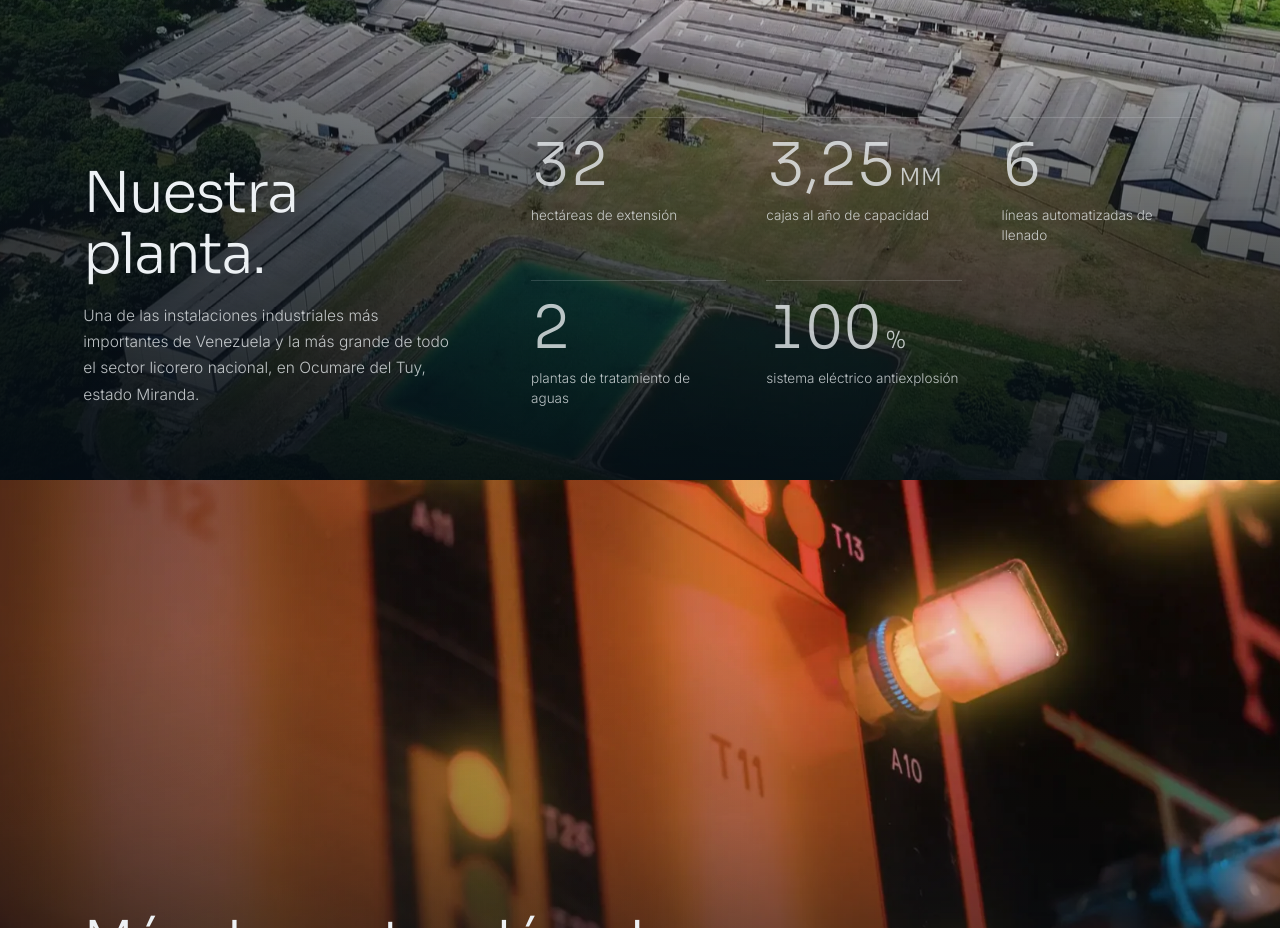
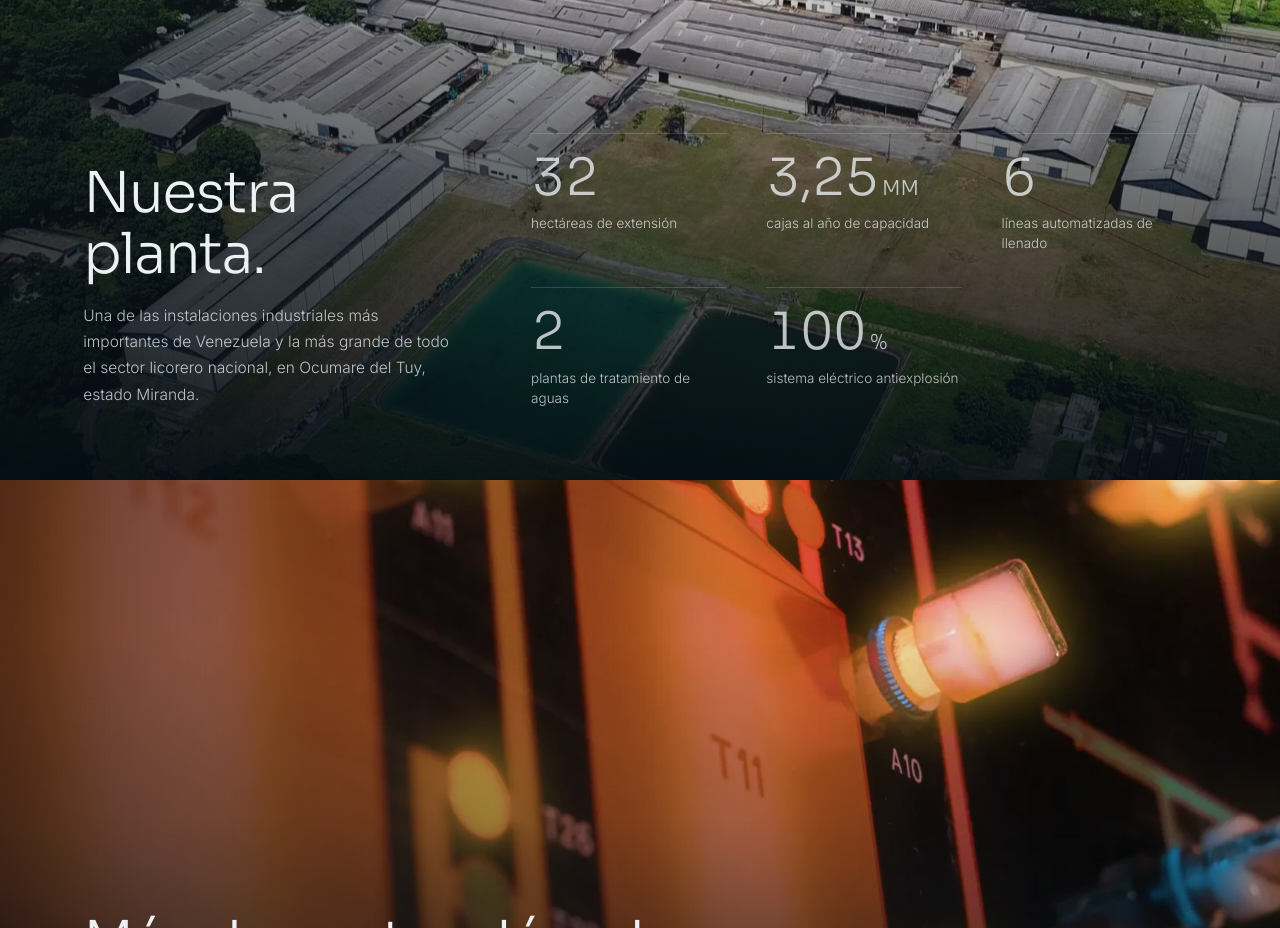
Before and after one commit to Gonh97/Cilcca, a React (Vite) app: page /presentacion in a window 1280 px wide. Shown: the part 1120-2048 px from the top of the page. Built offline with nearby package versions, Linux system fonts and the light colour scheme; a web font is replaced by a local one.

Commit message:
Cifras de la planta a un tamaño intermedio para que el texto quede sobre la parte oscura
Co-Authored-By: Claude Opus 5.5 <noreply@anthropic.com>

```diff
--- a/src/styles/presentacion.css
+++ b/src/styles/presentacion.css
@@ -291,7 +291,7 @@ html.p-html { scroll-behavior: auto; background: #070C12; }
 .p .p-cifras .cue { flex: 0 1 760px; max-width: none; }
 .p .p-cifras .p-datos { grid-template-columns: repeat(3, minmax(0, 1fr)); justify-content: stretch; gap: 34px 40px; border-top: 0; }
 .p .p-cifras .p-datos .dato, .p .p-cifras .p-datos .dato:first-child { padding: 18px 0 0; border-left: 0; border-top: 1px solid var(--linea); }
-.p .p-cifras .p-datos b { font-size: clamp(50px, 4.6vw, 78px); font-weight: 300; }
+.p .p-cifras .p-datos b { font-size: clamp(44px, 4vw, 68px); font-weight: 300; }
 .p .p-cifras .p-datos small { font-size: .4em; }
 
 }
@@ -466,7 +466,7 @@ html.p-html { scroll-behavior: auto; background: #070C12; }
   .p .p-cifras .p-datos { grid-template-columns: 1fr 1fr; gap: 0 18px; border-top: 0; }
   .p .p-cifras .p-datos .dato, .p .p-cifras .p-datos .dato:first-child { padding: 12px 0 10px; gap: 4px; border-left: 0; border-top: 1px solid var(--linea); }
   .p .p-cifras .p-datos .dato:last-child { grid-column: 1 / -1; }
-  .p .p-cifras .p-datos b { font-size: 46px; font-weight: 300; }
+  .p .p-cifras .p-datos b { font-size: 41px; font-weight: 300; }
   .p .p-cifras .p-datos span { font-size: 12.5px; line-height: 1.4; }
   .p .p-cifras .p-datos small { font-size: .42em; }
   .p .p-cifras .p-datos b span { font-size: inherit; line-height: inherit; color: inherit; }
@@ -630,7 +630,7 @@ html.p-html { scroll-behavior: auto; background: #070C12; }
   .p .p-tit, .p .rocu .p-tit { font-size: 28px; }
   .p .p-dec { font-size: 15px; }
   .p .p-txt { font-size: 13.5px; line-height: 1.5; }
-  .p .p-cifras .p-datos b { font-size: 40px; }
+  .p .p-cifras .p-datos b { font-size: 35px; }
   .p .p-crono { row-gap: 12px; }
   .p .p-crono li:not(:last-child)::after { bottom: -25px; }
   .p .p-crono h3 { font-size: 20px; }
```
